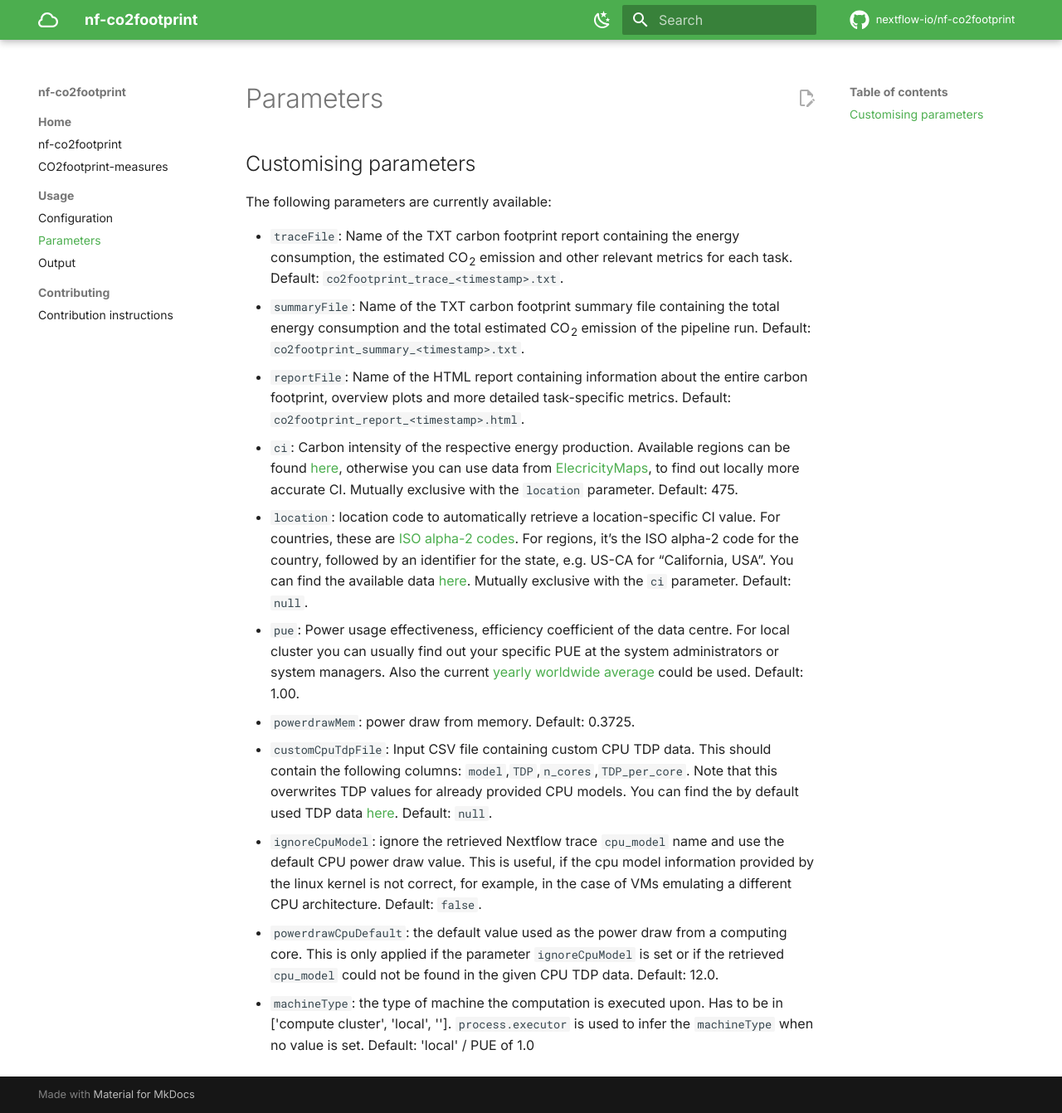
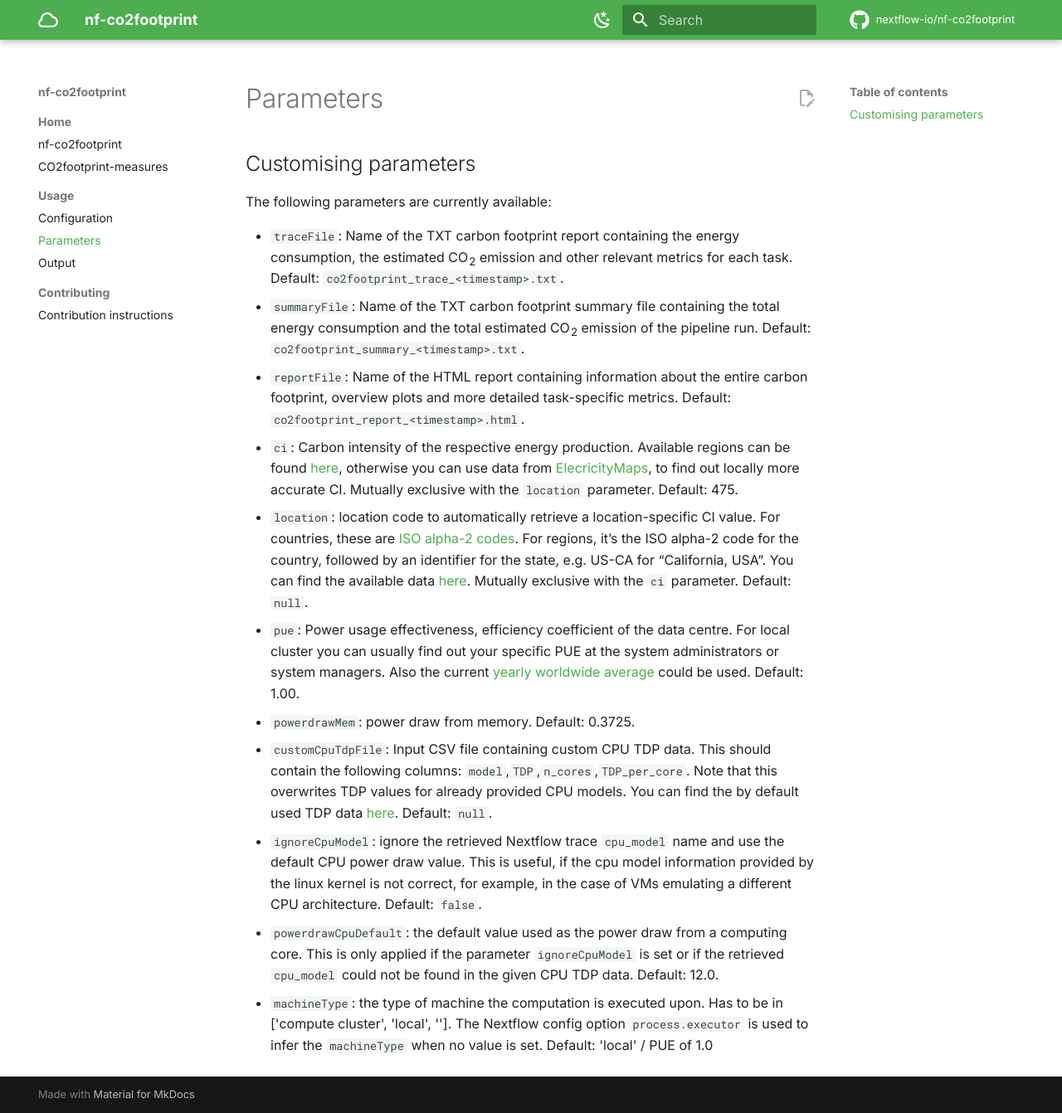
Before and after one commit to nextflow-io/nf-co2footprint, an MkDocs documentation site: the page built from docs/usage/parameters.md, in a window 1280 px wide and 1342 px high. Shown: the whole window at 83% size. Built offline with MkDocs 1.6.1 and Material for MkDocs 9.7.7, drawn with Linux system fonts in a browser that asks for light colours; comment, search, counter and statistics services are not loaded.

Commit message:
Update docs/usage/parameters.md
Co-authored-by: Sabrina Krakau <sabrinakrakau@gmail.com>

Signed-off-by: JosuaCarl <josua.carl@uni-tuebingen.de>

```diff
--- a/docs/usage/parameters.md
+++ b/docs/usage/parameters.md
@@ -38,5 +38,5 @@ Default: `false`.
 This is only applied if the parameter `ignoreCpuModel` is set or if the retrieved `cpu_model` could not be found in the given CPU TDP data.
 Default: 12.0.
 - `machineType`: the type of machine the computation is executed upon. Has to be in ['compute cluster', 'local', ''].
-  `process.executor` is used to infer the `machineType` when no value is set.
+  The Nextflow config option `process.executor` is used to infer the `machineType` when no value is set.
   Default: 'local' / PUE of 1.0
```
